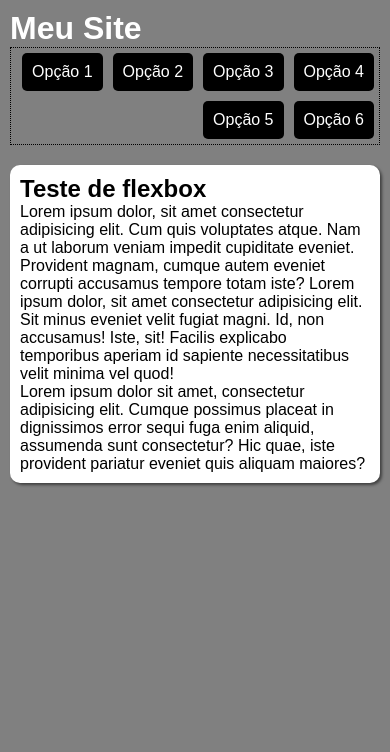
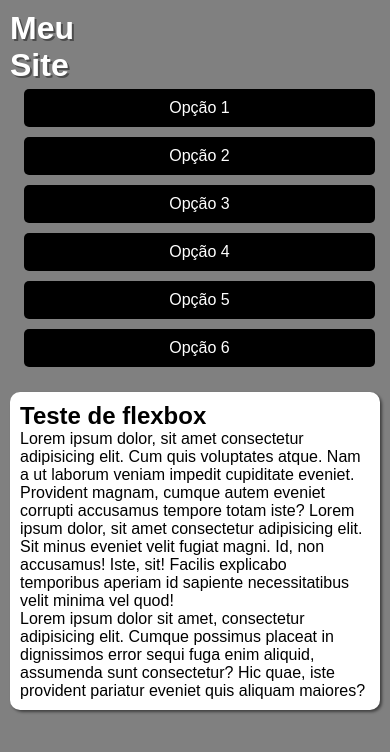
Before and after one commit to wandersonsouzafarias/html-css, a plain HTML site: page exercicios/exe027/flex013 - menu flexbox/index.html in a window 390 px wide. Drawn offline with Linux system fonts and the light colour scheme.

Commit message:
menu media query

```diff
--- a/exercicios/exe027/flex013 - menu flexbox/index.html
+++ b/exercicios/exe027/flex013 - menu flexbox/index.html
@@ -6,6 +6,7 @@
     <title>Menu Flexbox</title>
 
     <link rel="stylesheet" href="style.css">
+    <link rel="stylesheet" href="mobile.css" media="screen and (max-width: 580px)">
 </head>
 <body>
     <header>
--- /dev/null
+++ b/exercicios/exe027/flex013 - menu flexbox/mobile.css
@@ -0,0 +1,13 @@
+@charset "UTF-8";
+
+header > header > nav {
+    flex-flow: column nowrap;
+}
+
+header > h1 {
+    flex-basis: 50px;
+}
+
+header > nav > a  {
+    width: 90vw;
+}
--- a/exercicios/exe027/flex013 - menu flexbox/style.css
+++ b/exercicios/exe027/flex013 - menu flexbox/style.css
@@ -26,12 +26,14 @@ header {
 }
 
 header > h1 {
-    border: 1px solid dotted black;
-    flex: 0 0 200px;/*o meu flex não vai crescer, ele não vai encolher e vai ficar fixo em 200px.*/
+    /* border; 1px dotted black;*/
+    flex: 0 0 220px;/*o meu flex não vai crescer, ele não vai encolher e vai ficar fixo em 200px.*/
+    text-shadow: 2px 2px 0px rgba(0, 0, 0, 0.404);
 }
 
 header > nav {
-    border: 1px dotted black;
+    /*border: 1px dotted black;*/
+
     display: flex; /*Antes desse display flex as caixas dos ancoras não se encaixavam dentro da caixa do nav. Com ele se encaixou dentro perfeitamente.*/
     flex-flow: row wrap;
     justify-content: flex-end; /*Faz com que a quebra ocorra no final da página.*/
```
